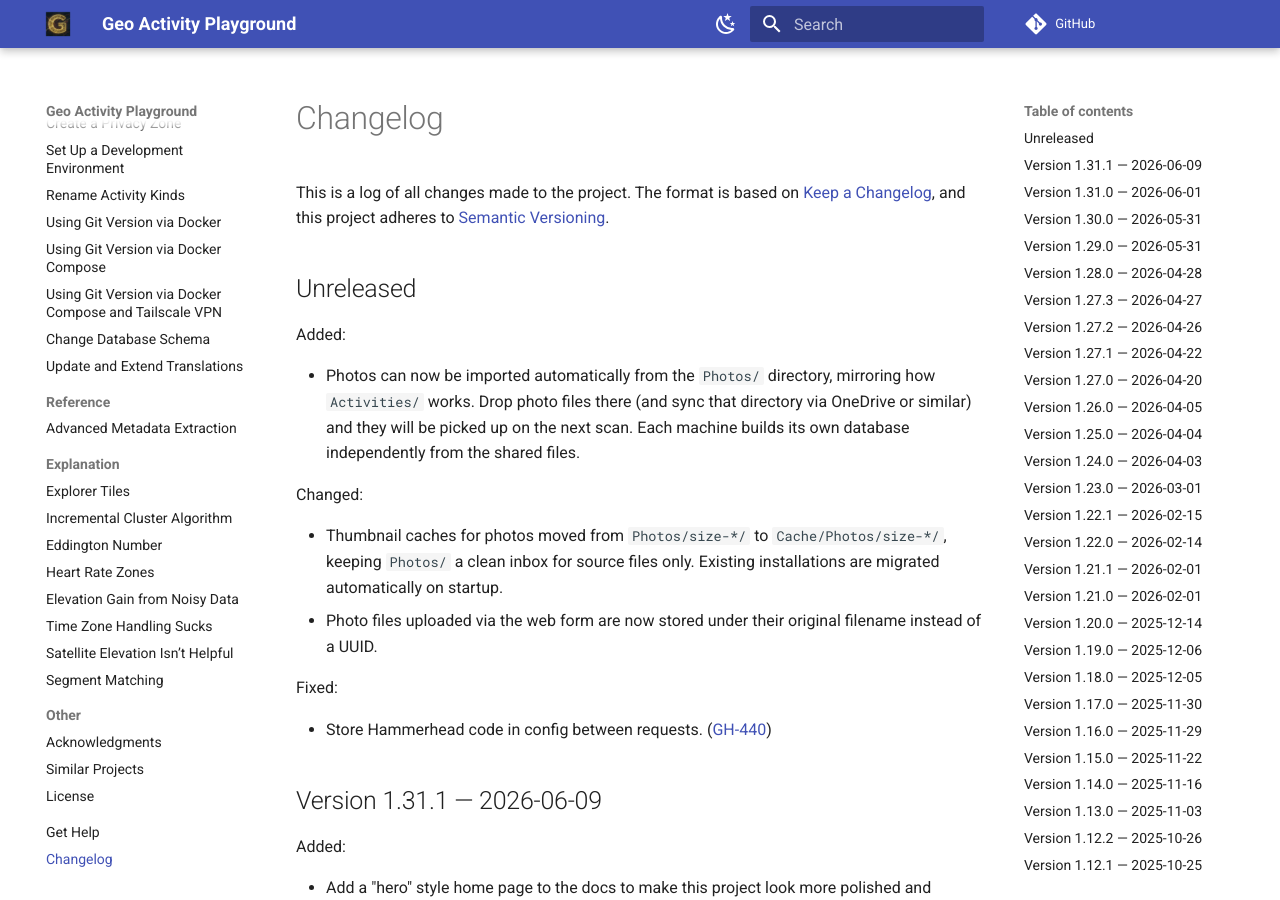
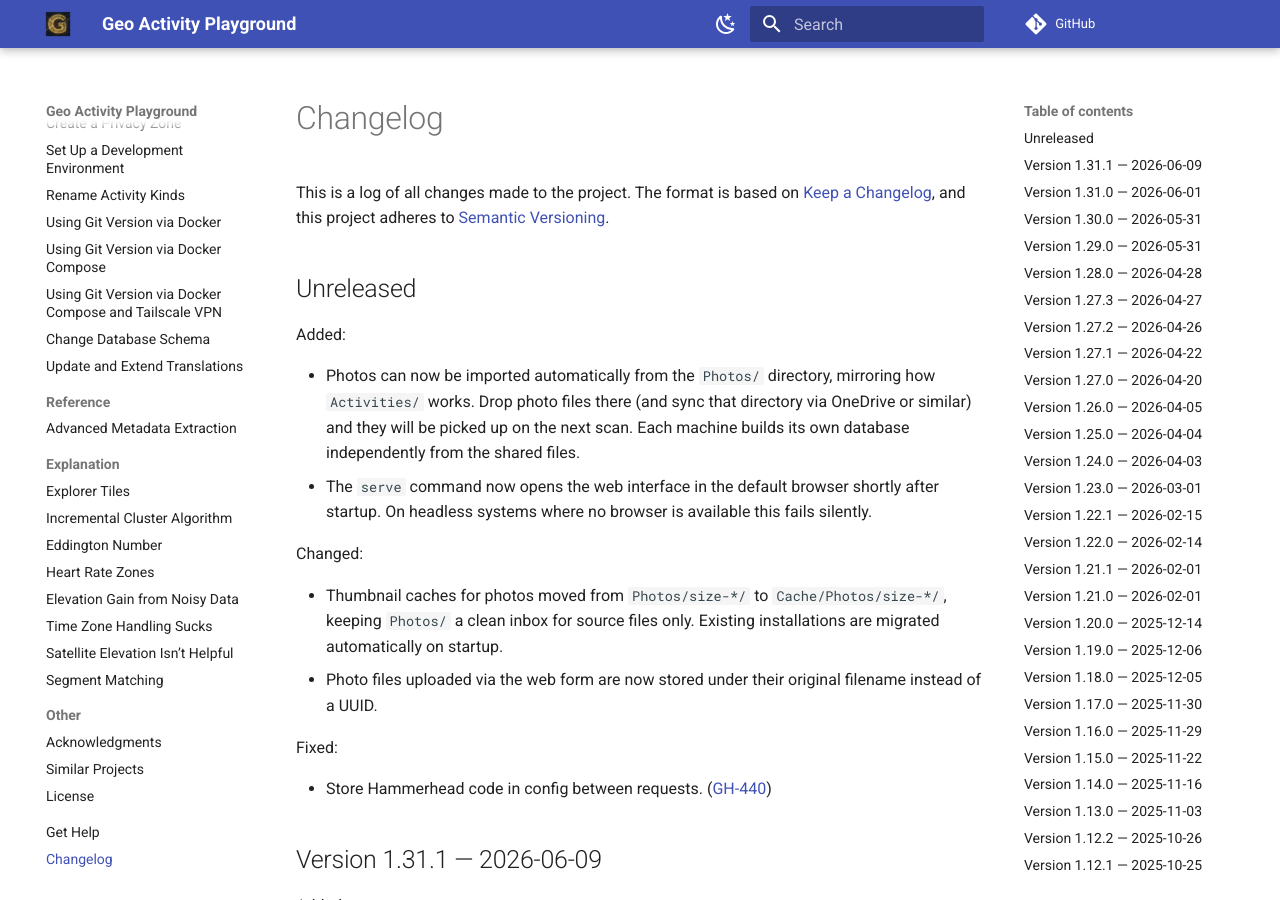
Before and after one commit to martin-ueding/geo-activity-playground, an MkDocs documentation site: the page built from docs/changelog.md, in a window 1280 px wide and 900 px high. Built offline with MkDocs 1.6.1 and Material for MkDocs 9.7.7, drawn with Linux system fonts in a browser that asks for light colours; comment, search, counter and statistics services are not loaded.

Commit message:
docs: note automatic browser launch on serve

```diff
--- a/docs/changelog.md
+++ b/docs/changelog.md
@@ -20,6 +20,7 @@ Types of changes
 Added:
 
 - Photos can now be imported automatically from the `Photos/` directory, mirroring how `Activities/` works. Drop photo files there (and sync that directory via OneDrive or similar) and they will be picked up on the next scan. Each machine builds its own database independently from the shared files.
+- The `serve` command now opens the web interface in the default browser shortly after startup. On headless systems where no browser is available this fails silently.
 
 Changed:
 
```
